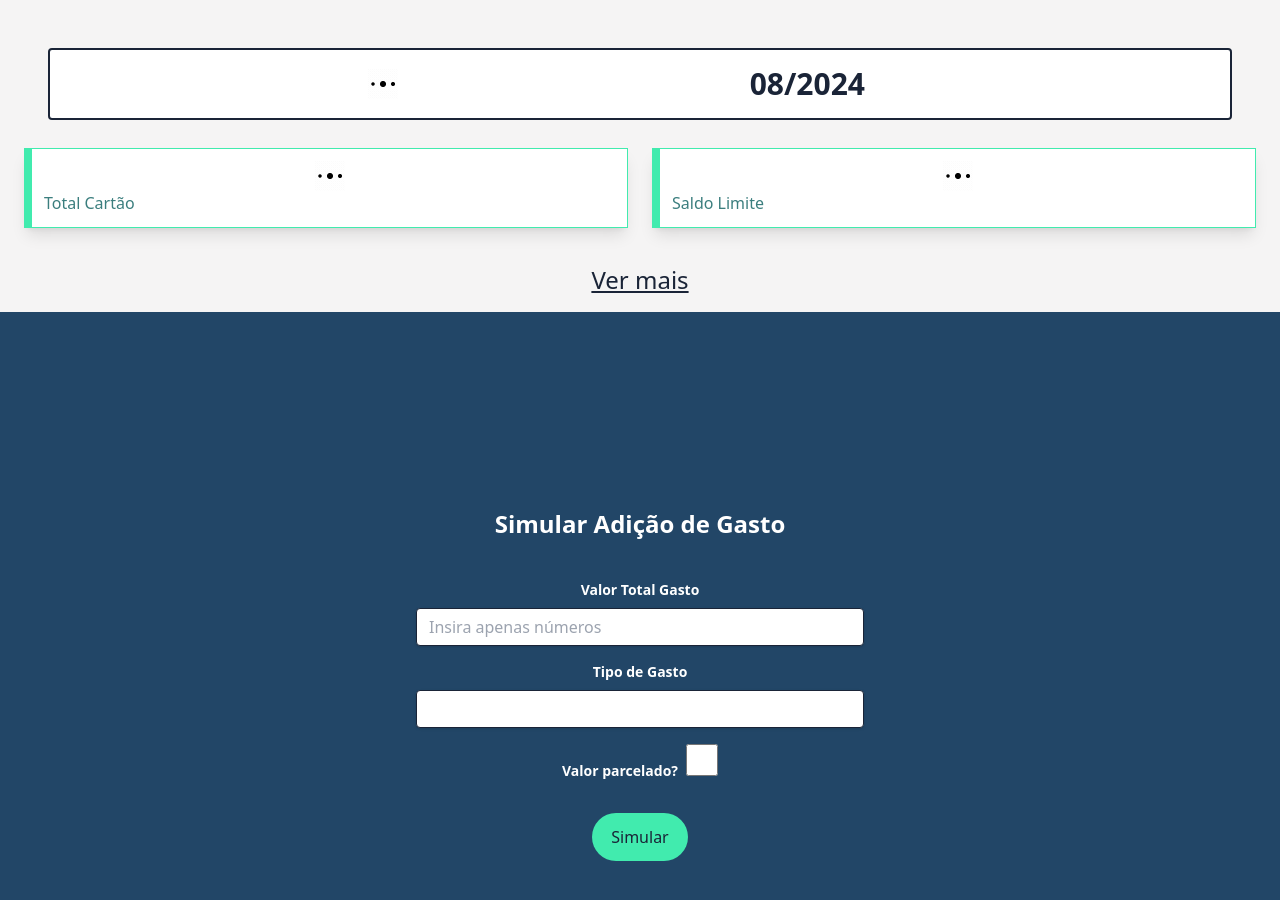
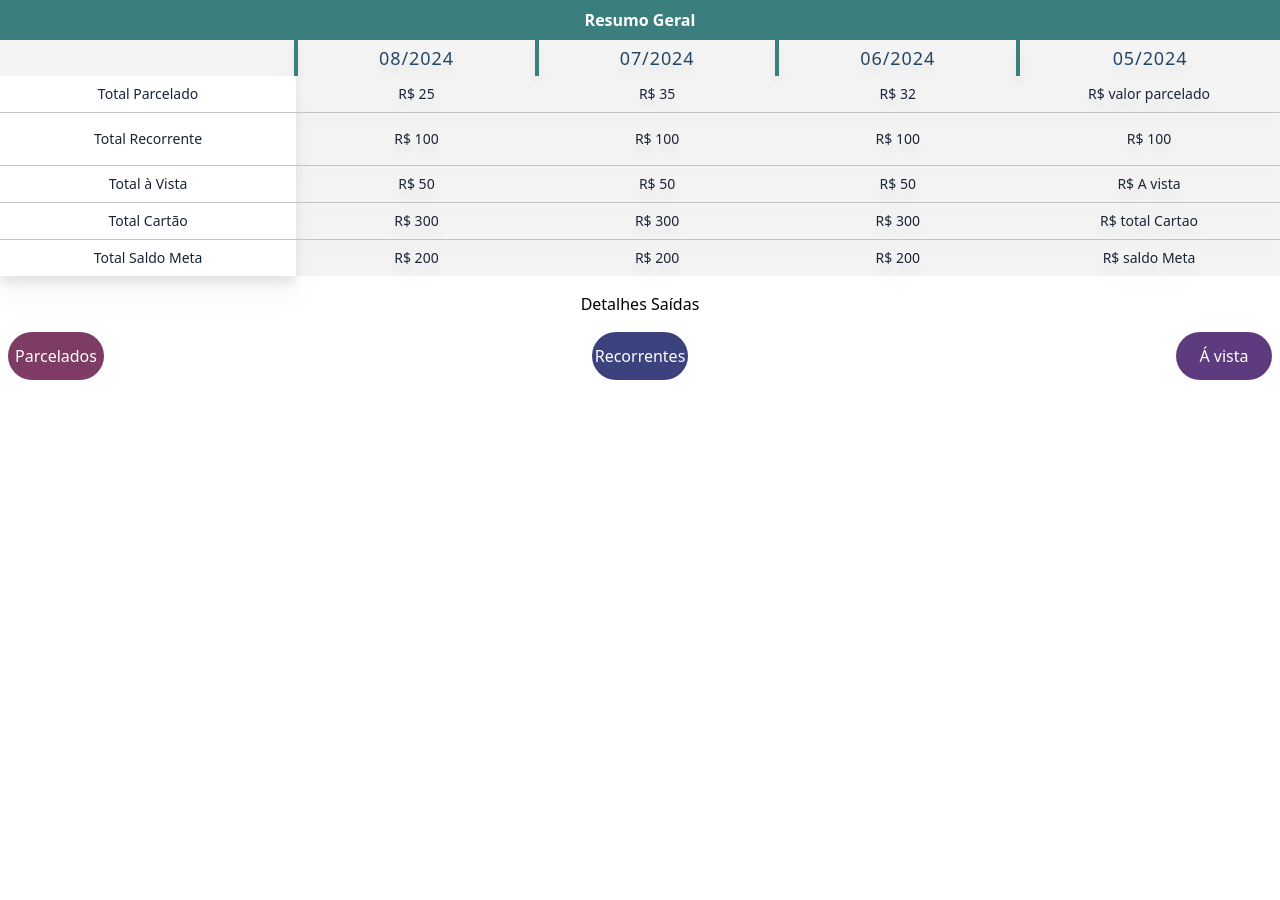
Before and after one commit to LanaGomes/buddy, a React (Vite) app: page / in a window 1280 px wide. Shown: the top 900 px of the page. After the commit the page ends 800 px from the top, so only its background shows below. Built offline with nearby package versions, Linux system fonts and the light colour scheme; no server answers.

Commit message:
updating colors and changing designs

```diff
--- a/src/App.jsx
+++ b/src/App.jsx
@@ -3,12 +3,13 @@ import ExpenseSimulation from "./Components/ExpenseSimulation";
 import NavBar from "./Components/NavBar";
 import SummaryBalance from "./Components/SummaryBalance";
 import ExpensesGoalsLogic from "./Components/ExpensesGoalsLogic";
+import GeneralSummary from "./Components/GeneralSummary";
 
 function App() {
   return (
     <>
       <div className=" bg-white-almostWhite ">
-        <ExpensesGoalsLogic />
+        <GeneralSummary />
       </div>
     </>
   );
--- a/tailwind.config.js
+++ b/tailwind.config.js
@@ -7,11 +7,14 @@ export default {
         1: "#224667",
         2: "#1A2437",
         3: "#E0F2F5",
+        4: "#3B427E",
       },
 
       red: {
         strong: "#DD466A",
         light: "#EFD7D7",
+        marsala: "#7E3B63",
+        purple: "#5D3B7E",
       },
 
       darkgreen: "#3B7E7E",
@@ -22,6 +25,8 @@ export default {
         whistestWhite: "#FFFFFF",
         hotWhite: "#F6EEEB",
       },
+
+      gray: { light: "#C3C3C3" },
     },
 
     extend: {
```
